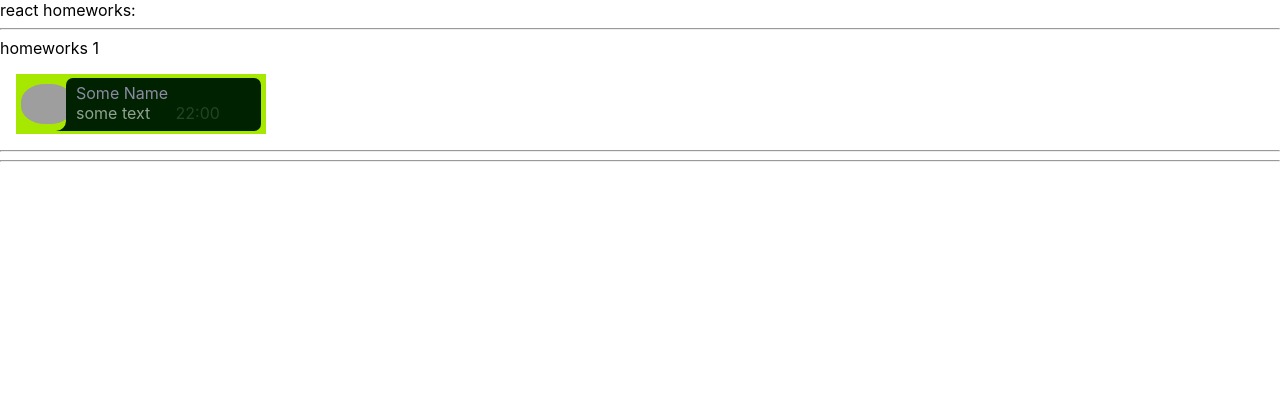
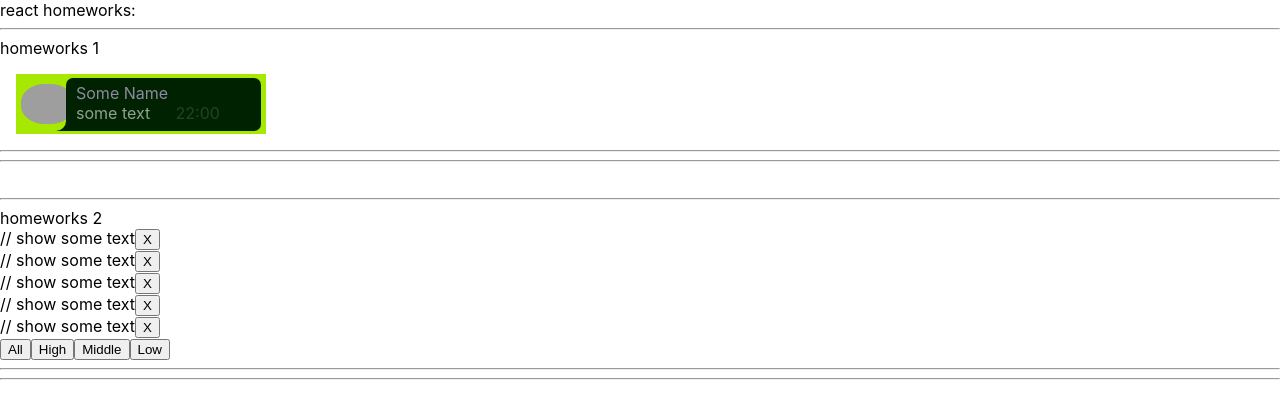
Before and after one commit to feerbax56/homeworksFromIgnat, a React (Create React App) app: page / in a window 1280 px wide. Shown: the top 418 px of the page. Built offline with nearby package versions, Linux system fonts and the light colour scheme; grey boxes are pictures that could not be loaded.

Commit message:
first step

```diff
--- a/src/p1-main/m1-ui/u1-app/App.tsx
+++ b/src/p1-main/m1-ui/u1-app/App.tsx
@@ -1,13 +1,14 @@
 import React from 'react'
 import s from './App.module.css'
 import HW1 from '../../../p2-homeworks/h1/HW1'
+import HW2 from '../../../p2-homeworks/h2/HW2';
 
 function App() {
     return (
         <div className={s.App}>
             <div>react homeworks:</div>
             <HW1/>
-            {/*<HW2/>*/}
+            <HW2/>
             {/*<HW3/>*/}
             {/*<HW4/>*/}
             {/*<HW5/>*/}
--- a/src/p2-homeworks/h1/Message.module.css
+++ b/src/p2-homeworks/h1/Message.module.css
@@ -65,4 +65,5 @@
 .message {
     color: #90a291;
     grid-area: b;
+    word-wrap: break-word;
 }
--- a/src/p2-homeworks/h2/HW2.tsx
+++ b/src/p2-homeworks/h2/HW2.tsx
@@ -2,12 +2,16 @@ import React, {useState} from 'react'
 import Affairs from './Affairs'
 
 // types
-export type AffairPriorityType = any // need to fix any
-export type AffairType = any // need to fix any
+export type AffairPriorityType = 'low' | 'middle' | 'high' | 'all'// Done!
+export type AffairType = {   // Done
+    _id: number
+    name: string
+    priority: AffairPriorityType
+}
 export type FilterType = 'all' | AffairPriorityType
 
 // constants
-const defaultAffairs: any = [ // need to fix any
+const defaultAffairs: Array<AffairType> = [ // Done!
     {_id: 1, name: 'React', priority: 'high'},
     {_id: 2, name: 'anime', priority: 'low'},
     {_id: 3, name: 'games', priority: 'low'},
@@ -16,12 +20,16 @@ const defaultAffairs: any = [ // need to fix any
 ]
 
 // pure helper functions
-export const filterAffairs = (affairs: any, filter: any): any => { // need to fix any
-    if (filter === 'all') return affairs
-    else return // need to fix
+export const filterAffairs = (affairs: AffairType, filter: any): any => { // need to fix any
+    // if (filter === 'all') return
+    if (filter === 'low') return defaultAffairs.filter(t => t.priority === 'low')
+    if (filter === 'middle') return defaultAffairs.filter(t => t.priority === 'middle')
+    if (filter === 'high') return defaultAffairs.filter(t => t.priority === 'high')
+    else return affairs
+    // need to fix
 }
-export const deleteAffair = (affairs: any, _id: any): any => { // need to fix any
-    return // need to fix
+export const deleteAffair = (affairs: AffairType, _id: number): any => { // need to fix any
+    return defaultAffairs.filter(t => t._id !== _id)// need to fix
 }
 
 function HW2() {
```
